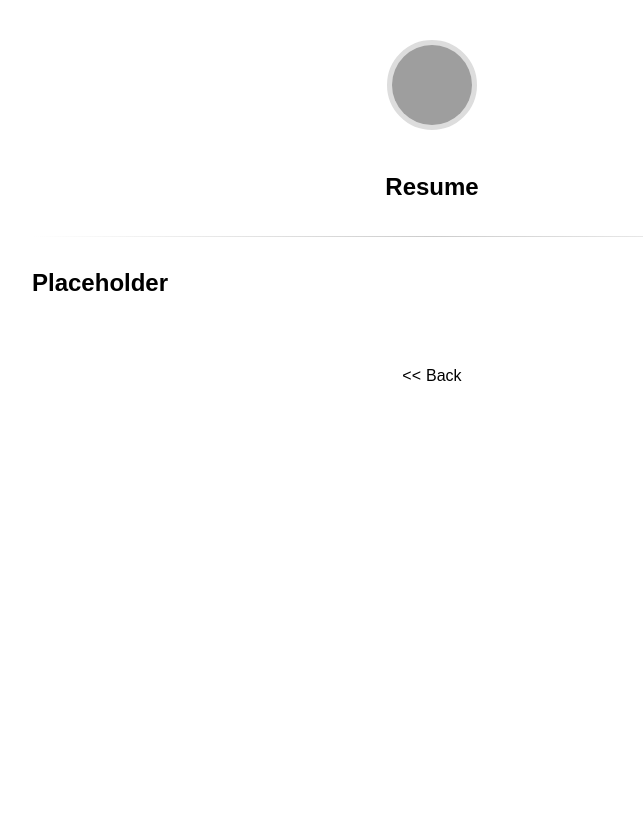
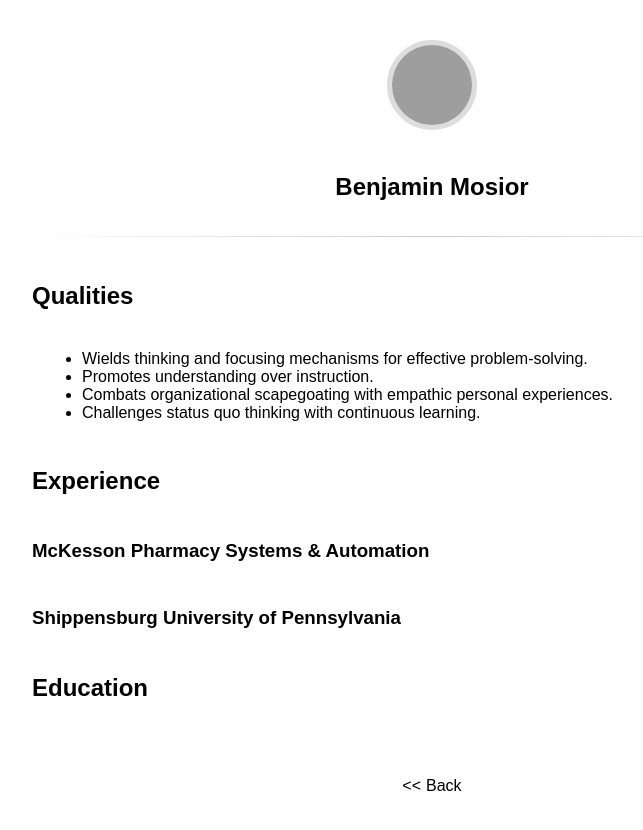
Before and after one commit to bemosior/bemosior.github.io, a Jekyll site: the page built from resume.md, in a window 1280 px wide. Shown: the top 830 px of the page, without its empty margins (208-851 px from the left). Built offline with Jekyll 4.4.1, drawn with Linux system fonts in a browser that asks for light colours; some web fonts are replaced; grey boxes are pictures that could not be loaded.

Commit message:
Structure added, qualities written.

```diff
--- a/resume.md
+++ b/resume.md
@@ -1,6 +1,19 @@
 ---
 layout: page
-title: Resume
+title: Benjamin Mosior
 ---
 
-# Placeholder
+## Qualities
+
+* Wields thinking and focusing mechanisms for effective problem-solving.
+* Promotes understanding over instruction.
+* Combats organizational scapegoating with empathic personal experiences.
+* Challenges status quo thinking with continuous learning.
+
+## Experience
+
+### McKesson Pharmacy Systems & Automation
+
+### Shippensburg University of Pennsylvania
+
+## Education
```
